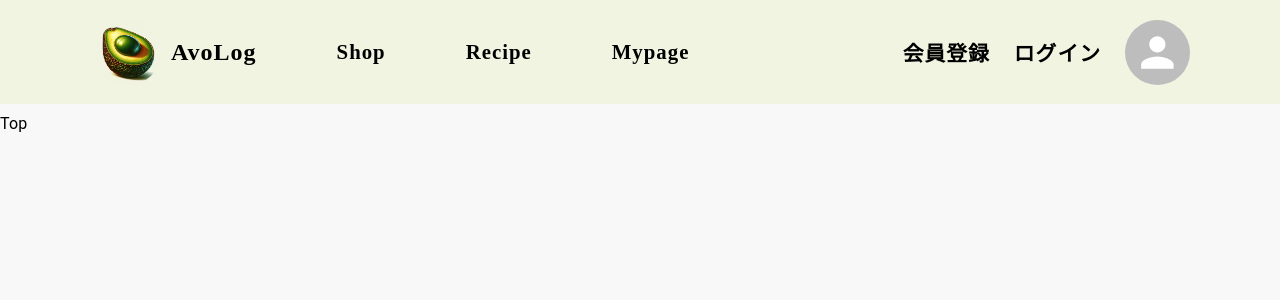
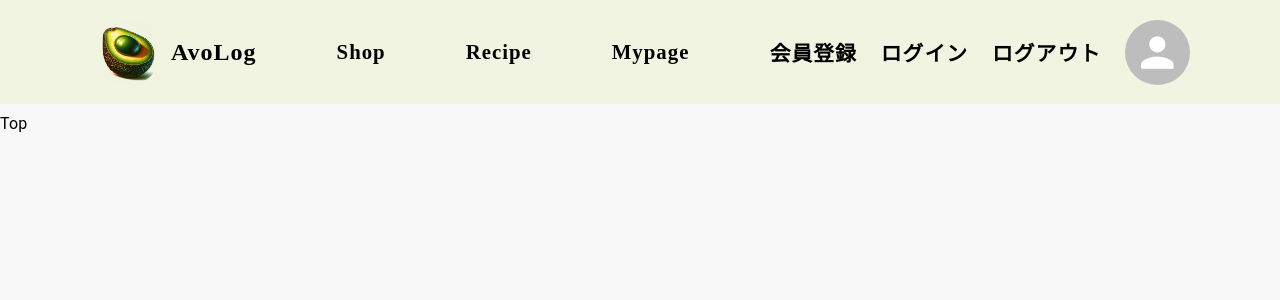
Before and after one commit to yuto99999/avolog, a Next.js app: page / in a window 1280 px wide. Shown: the top 300 px of the page. Built offline with nearby package versions, Linux system fonts and the light colour scheme; no server answers.

Commit message:
ヘッダーにログアウト追加(仮)

```diff
--- a/src/app/components/Header/Header.tsx
+++ b/src/app/components/Header/Header.tsx
@@ -20,6 +20,7 @@ const Header = () => {
       <Box display="flex" alignItems="center" gap={3} mr={10}>
         <StyledLink href={"/auth/register"}>会員登録</StyledLink>
         <StyledLink href={"/auth/login"}>ログイン</StyledLink>
+        <StyledLink href={"/auth/logout"}>ログアウト</StyledLink>
         <Link href={"/auth/profile"}>
           <StyledAvatar src={profile ? profile.image : ""} alt="アイコン" />
         </Link>
```
